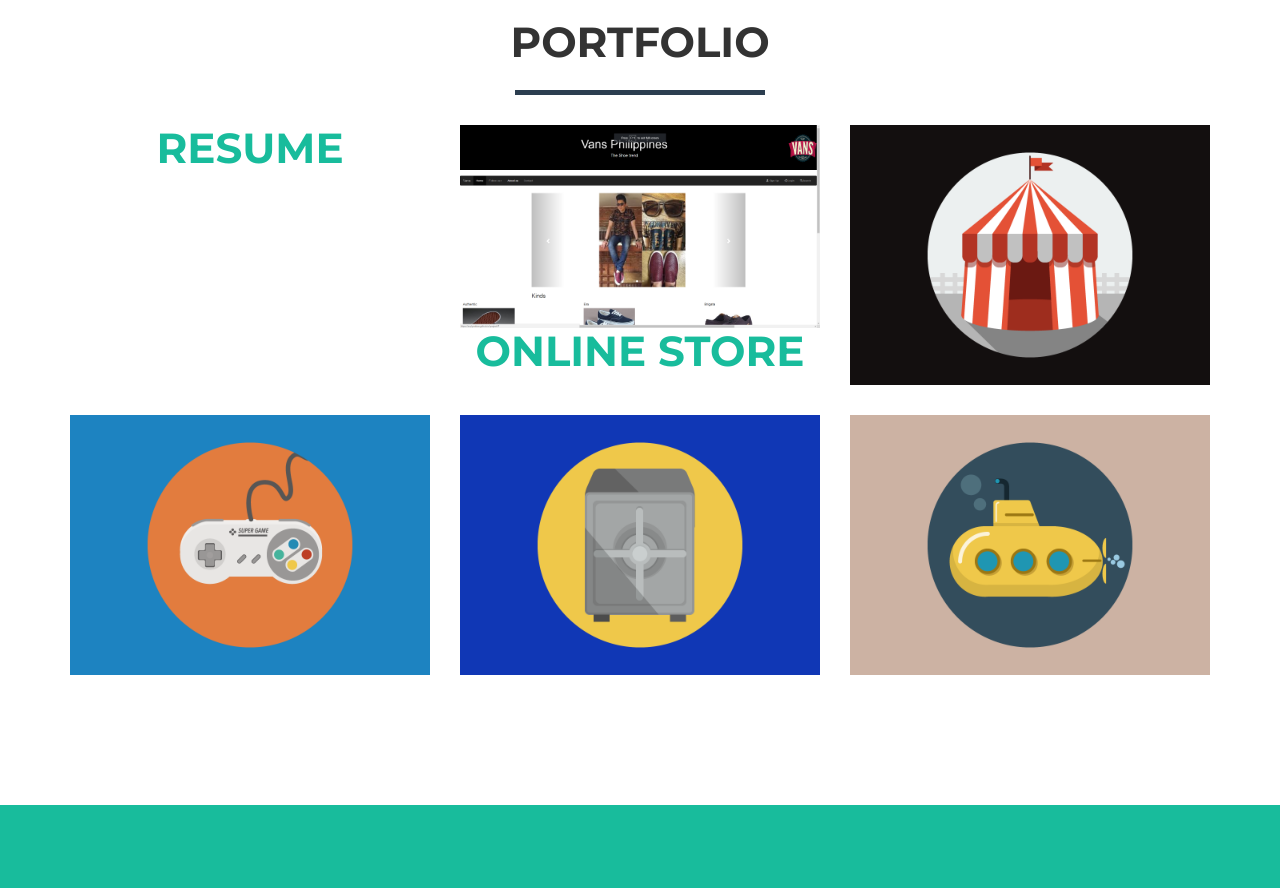
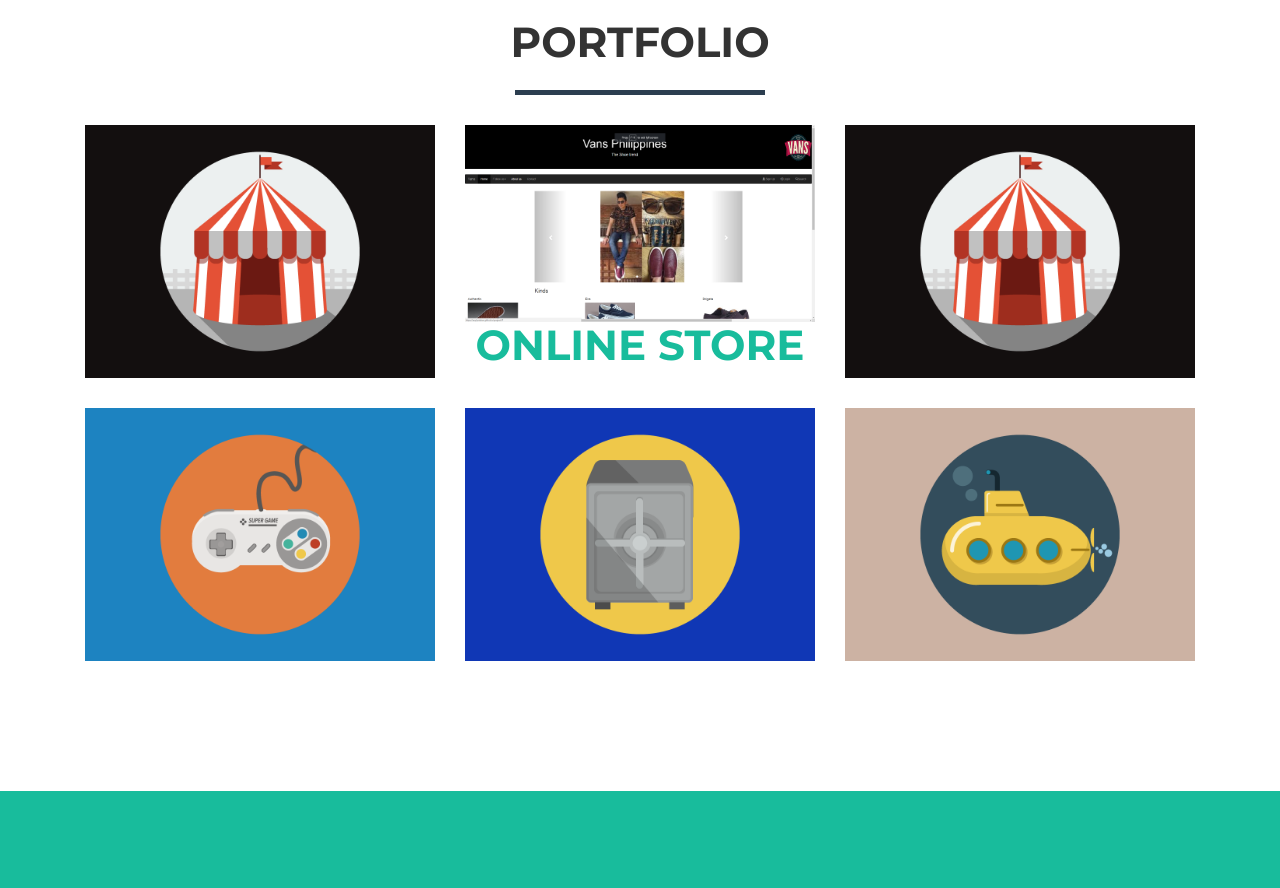
Before and after one commit to AnylynAbian/AnylynAbian.github.io, a website: page index.html in a window 1280 px wide. Shown: the part 900-1788 px from the top of the page. Drawn offline with nearby package versions, Linux system fonts and the light colour scheme.

Commit message:
Update index.html

```diff
--- a/index.html
+++ b/index.html
@@ -91,15 +91,14 @@
                     <hr class="star-primary">
                 </div>
             </div>
-            <div class="row">
-                <div class="col-sm-4 portfolio-item">
-                    <a href="#" class="portfolio-link" data-toggle="modal">
+           <div class="col-sm-4 portfolio-item">
+                    <a href="#portfolioModal3" class="portfolio-link" data-toggle="modal">
                         <div class="caption">
                             <div class="caption-content">
                                 <i class="fa fa-search-plus fa-3x"></i>
                             </div>
                         </div>
-                        <img src="img/portfolio/#.png" class="img-responsive" alt=""><h2 style="text-align:center">RESUME</h2>
+                        <img src="img/portfolio/circus.png" class="img-responsive" alt="">
                     </a>
                 </div>
                 <div class="col-sm-4 portfolio-item">
```
